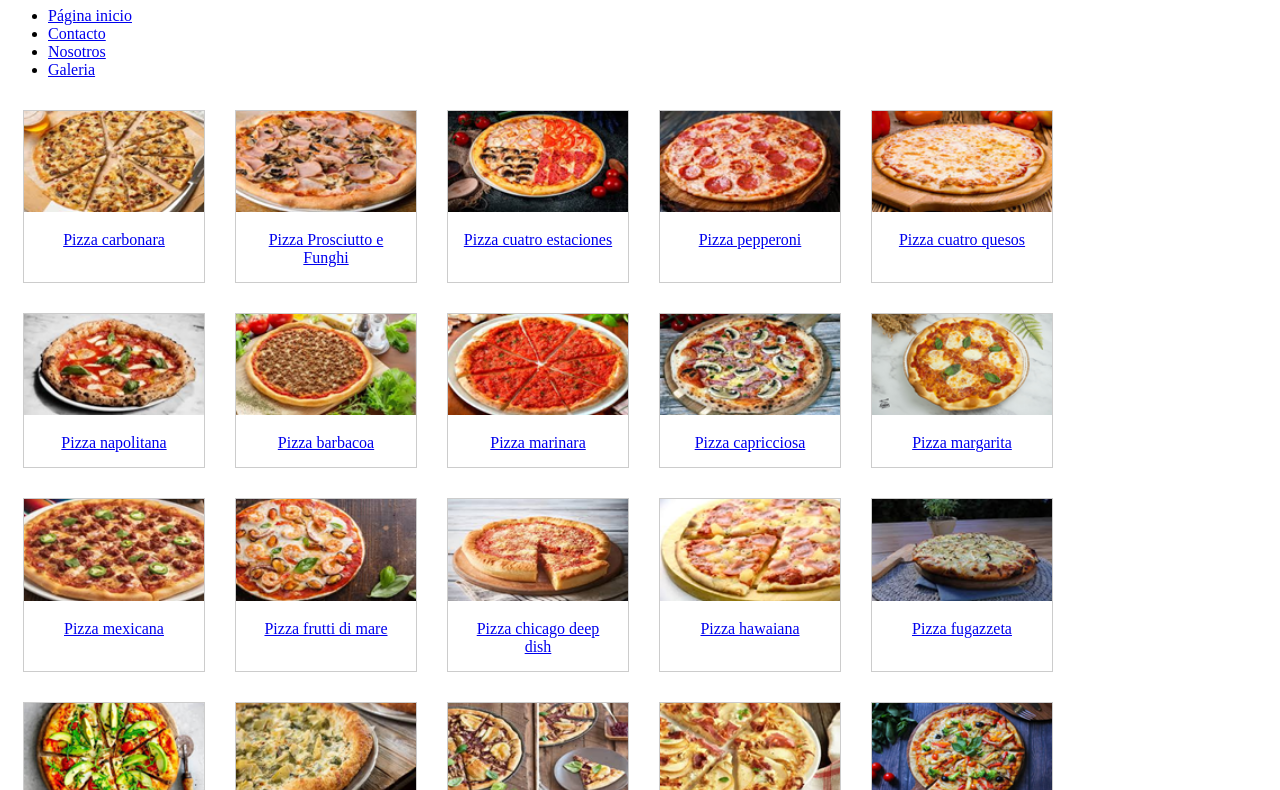
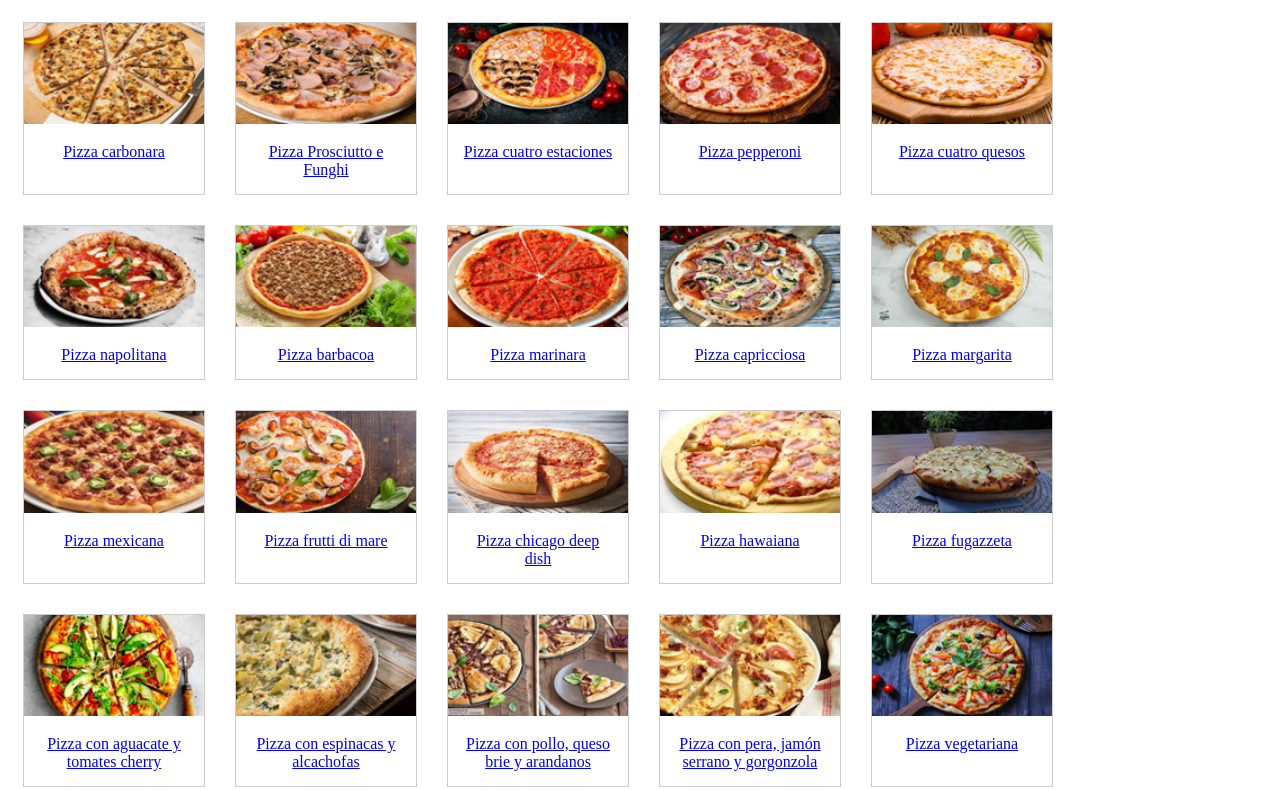
Before and after one commit to romangonzalezcb10-cell/pizzaroman2, a plain HTML site: page galeria.html in a window 1280 px wide. Shown: the part 73-863 px from the top of the page. Drawn offline with Linux system fonts and the light colour scheme.

Commit message:
Update galeria.html

```diff
--- a/galeria.html
+++ b/galeria.html
@@ -7,12 +7,6 @@
 
 <h1>Galeria de imagenes</h1>
  <div class="city">
- <ul class="navbar">
-           <li><a href="index.html">Página inicio</a>
-           <li><a href="contacto.html">Contacto</a>
-           <li><a href="nosotros.html">Nosotros</a>
-           <li><a href="galeria.html">Galeria</a>
-         </ul>
  </div>
 <div class="gallery">
 
```
